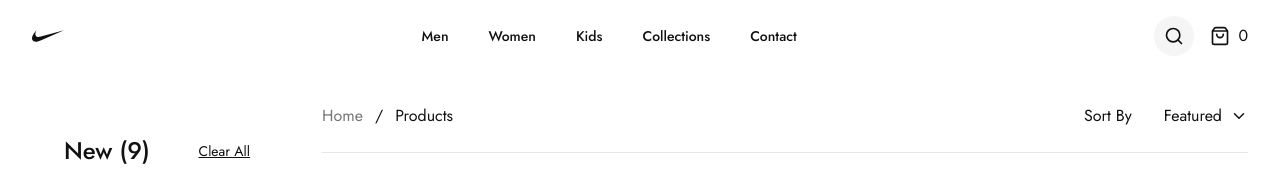
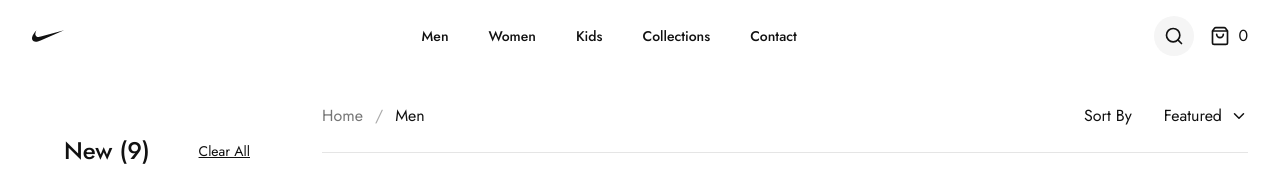
Before and after one commit to Tanya908/nike_ecommerce, a React (Vite) app: page /men in a window 1280 px wide. Shown: the top 183 px of the page. Built offline with nearby package versions, Linux system fonts and the light colour scheme.

Commit message:
Add sorting logic and dynamic breadcrumbs

```diff
--- a/src/components/ProductsToolbar/Breadcrumbs.tsx
+++ b/src/components/ProductsToolbar/Breadcrumbs.tsx
@@ -1,34 +1,44 @@
 import { Link } from "react-router-dom";
 
-type BreadcrumbsProps = {
-    items: {
+export type BreadcrumbItem = {
     label: string;
     to?: string;
-    }[];
+};
+
+type BreadcrumbsProps = {
+    items: BreadcrumbItem[];
 };
 
 const Breadcrumbs = ({ items }: BreadcrumbsProps) => {
     return (
-        <nav className="flex items-center gap-3 text-body">
+        <nav aria-label="Breadcrumb">
+            <ol className="flex items-center gap-3 text-body">
                 {items.map((item, index) => (
-                <div
+                    <li
                         key={item.label}
                         className="flex items-center gap-3"
                     >
                         {item.to ? (
                             <Link
                                 to={item.to}
-                            className="text-[var(--color-dark-700)] hover:text-[var(--color-dark-900)]"
+                                className="text-[var(--color-dark-700)] transition-colors hover:text-[var(--color-dark-900)]"
                             >
                                 {item.label}
                             </Link>
                         ) : (
-                        <span>{item.label}</span>
+                            <span className="text-[var(--color-dark-900)]">
+                                {item.label}
+                            </span>
                         )}
 
-                    {index < items.length - 1 && <span>/</span>}
-                </div>
+                        {index < items.length - 1 && (
+                            <span className="text-[var(--color-dark-500)]">
+                                /
+                            </span>
+                        )}
+                    </li>
                 ))}
+            </ol>
         </nav>
     );
 };
--- a/src/components/ProductsToolbar/ProductsToolBar.tsx
+++ b/src/components/ProductsToolbar/ProductsToolBar.tsx
@@ -1,23 +1,26 @@
-import Breadcrumbs from "./Breadcrumbs";
+import Breadcrumbs, {type BreadcrumbItem} from "./Breadcrumbs";
 import Sort from "./Sort";
 
-const ProductsToolbar = () => {
+type ProductsToolbarProps = {
+    sortOption: string;
+    setSortOption: React.Dispatch<React.SetStateAction<string>>;
+    breadcrumbs: BreadcrumbItem[];
+};
+
+const ProductsToolbar = ({
+                             sortOption,
+                             setSortOption,
+                             breadcrumbs,
+                         }: ProductsToolbarProps) => {
     return (
         <div className="mb-8 flex items-center justify-between border-b border-[var(--color-light-300)] pb-6">
 
-            <Breadcrumbs
-                items={[
-                    {
-                        label: "Home",
-                        to: "/",
-                    },
-                    {
-                        label: "Products",
-                    },
-                ]}
+            <Breadcrumbs items={breadcrumbs} />
+
+            <Sort
+                sortOption={sortOption}
+                setSortOption={setSortOption}
             />
-
-            <Sort />
         </div>
     );
 };
--- a/src/components/ProductsToolbar/Sort.tsx
+++ b/src/components/ProductsToolbar/Sort.tsx
@@ -1,5 +1,10 @@
-import { useState } from "react";
+import {type Dispatch, type SetStateAction, useState} from "react";
 import { ChevronDown } from "lucide-react";
+
+type SortProps = {
+    sortOption: string;
+    setSortOption: Dispatch<SetStateAction<string>>;
+};
 
 const sortOptions = [
     "Featured",
@@ -8,9 +13,11 @@ const sortOptions = [
     "Price: Low → High",
 ];
 
-const Sort = () => {
+const Sort = ({
+                  sortOption,
+                  setSortOption,
+              }: SortProps) => {
     const [isOpen, setIsOpen] = useState(false);
-    const [selected, setSelected] = useState(sortOptions[0]);
 
     return (
         <div className="relative">
@@ -22,7 +29,7 @@ const Sort = () => {
                 <span className="text-body">Sort By</span>
 
                 <div className="flex items-center gap-2">
-                    <span className="text-body">{selected}</span>
+                    <span className="text-body">{sortOption}</span>
 
                     <ChevronDown
                         size={18}
@@ -40,12 +47,12 @@ const Sort = () => {
                             key={option}
                             type="button"
                             onClick={() => {
-                                setSelected(option);
+                                setSortOption(option);
                                 setIsOpen(false);
                             }}
                             className={`block w-full px-5 py-3 text-left transition-colors hover:bg-[var(--color-light-200)]
                                 ${
-                                selected === option
+                                sortOption === option
                                     ? "font-medium text-[var(--color-dark-900)]"
                                     : "text-[var(--color-dark-700)]"
                             }`}
--- a/src/pages/Men/Men.tsx
+++ b/src/pages/Men/Men.tsx
@@ -6,10 +6,12 @@ import {filterGroups} from "../../data/filters.ts";
 import { useState } from "react";
 import type {SelectedFilters} from "../../types/product.ts";
 import {filterProducts} from "../../utils/filterProducts.ts";
+import {sortProducts} from "../../utils/sortProducts.ts";
 
 
 const Men = () => {
 
+    const [sortOption, setSortOption] = useState("Featured");
 
     const [selectedFilters, setSelectedFilters] = useState<SelectedFilters>({
         gender: ["men"],
@@ -19,6 +21,7 @@ const Men = () => {
     });
 
     const filteredProducts = filterProducts(products, selectedFilters);
+    const sortedProducts = sortProducts(filteredProducts, sortOption);
 
     return (
         <div className="page-spacing my-8 flex gap-10">
@@ -30,11 +33,18 @@ const Men = () => {
             />
 
             <div className="flex-1">
-                <ProductsToolbar />
+                <ProductsToolbar
+                    sortOption={sortOption}
+                    setSortOption={setSortOption}
+                    breadcrumbs={[
+                        { label: "Home", to: "/" },
+                        { label: "Men" },
+                    ]}
+                />
 
-                <ProductsGrid products={filteredProducts} />
+                <ProductsGrid products={sortedProducts} />
             </div>
         </div>
-    )
+    );
 }
 export default Men
--- /dev/null
+++ b/src/utils/sortProducts.ts
@@ -0,0 +1,26 @@
+import type { Product } from "../types/product";
+
+export const sortProducts = (
+    products: Product[],
+    sortOption: string,
+) => {
+    const sorted = [...products];
+
+    switch (sortOption) {
+        case "Newest":
+            return sorted.sort(
+                (a, b) =>
+                    new Date(b.releaseDate).getTime() -
+                    new Date(a.releaseDate).getTime()
+            );
+
+        case "Price: High → Low":
+            return sorted.sort((a, b) => b.price - a.price);
+
+        case "Price: Low → High":
+            return sorted.sort((a, b) => a.price - b.price);
+
+        default:
+            return sorted;
+    }
+};
```
Lines whose indentation alone changed are shown as unchanged.
